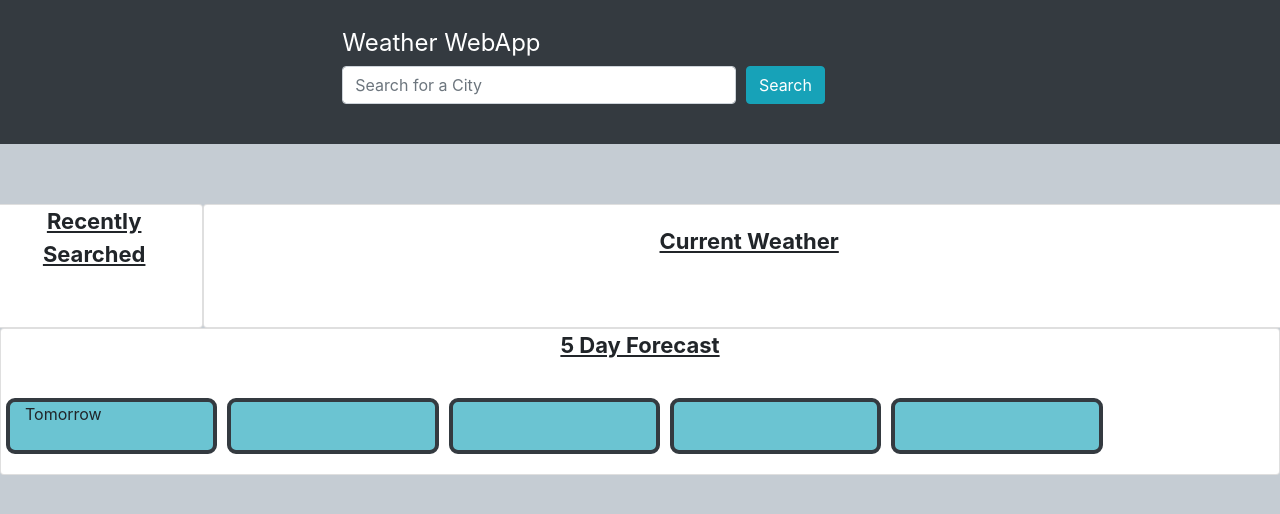
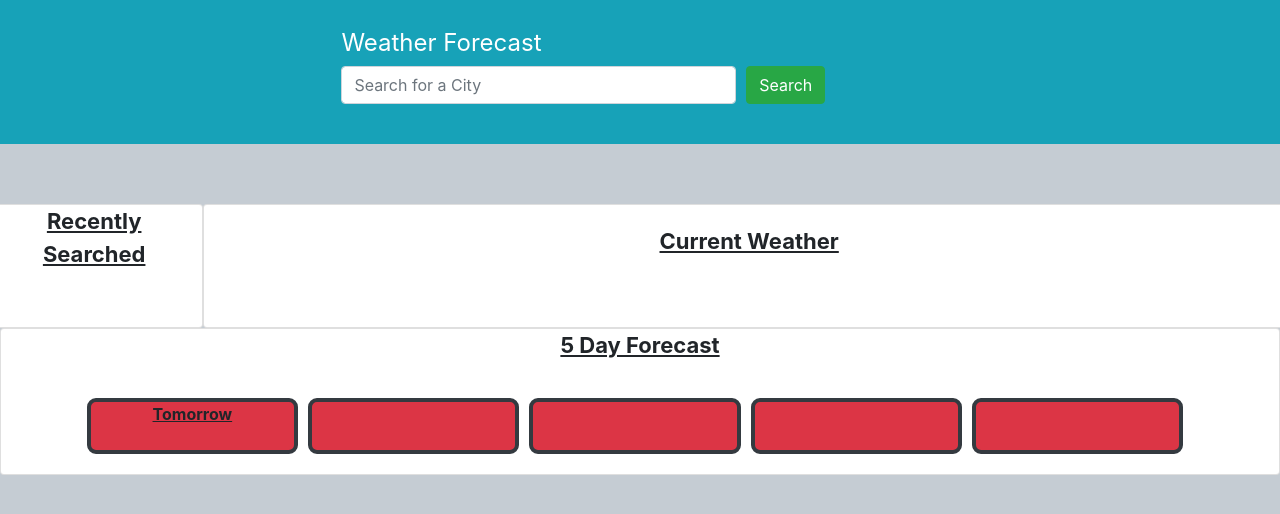
Before and after one commit to hintzetyson/Weather-Dashboard, a plain HTML site: page index.html in a window 1280 px wide. Drawn offline with nearby package versions, Linux system fonts and the light colour scheme; no server answers.

Commit message:
Trying hard

```diff
--- a/assets/script.js
+++ b/assets/script.js
@@ -7,8 +7,12 @@ var cityLS = localStorage.getItem("Searched City")
 var lonLS = localStorage.getItem("lon")
 var latLS = localStorage.getItem("lat")
 
+var city = $('#city-input').val().trim();
+
 // standard API
-var queryURL = 'https://api.openweathermap.org/data/2.5/weather?q=' + "kaysville" + '&appid=dc726fd3d02ce0beabb35f8feeef04c7';
+var queryURL = 'https://api.openweathermap.org/data/2.5/weather?q=' + city + '&appid=dc726fd3d02ce0beabb35f8feeef04c7';
+
+console.log(queryURL)
 
 $.ajax({
     url: queryURL,
@@ -63,6 +67,7 @@ $.ajax({
         localStorage.setItem("lon", lon)
         localStorage.setItem("lat", lat)
     });
+    console.log(city)
 
 })
 // API used for UV index and 5 day forecast
@@ -97,8 +102,7 @@ $.ajax({
         $(".iconCurrent").attr("src", "assets/rainbow-128.png")
     }
 
-    // 1/5 forcast
-    // var unixDtResponse = (response.daily[0].dt)  date response in unix time
+    // 1st forecast
     var dt1 = new Date(response.daily[1].dt * 1000);
     dt1 = moment(dt1).format("MM/DD/YYYY")
     $(".date1").text(dt1)
@@ -132,7 +136,7 @@ $.ajax({
     //------------------------------------------------------------------------------------------
 
     //------------------------------------------------------------------------------------------
-    // 2/5 forcast
+    // 2/5 forecast
     var dt2 = new Date(response.daily[2].dt * 1000);
     dt2 = moment(dt2).format("MM/DD/YYYY")
     $(".date2").text(dt2)
@@ -166,7 +170,7 @@ $.ajax({
     //------------------------------------------------------------------------------------------
 
     //------------------------------------------------------------------------------------------
-    // 3/5 forcast
+    // 3/5 forecast
     var dt3 = new Date(response.daily[3].dt * 1000);
     dt3 = moment(dt3).format("MM/DD/YYYY")
     $(".date3").text(dt3)
@@ -200,7 +204,7 @@ $.ajax({
     //------------------------------------------------------------------------------------------
 
     //------------------------------------------------------------------------------------------
-    // 4/5 forcast
+    // 4/5 forecast
     var dt4 = new Date(response.daily[4].dt * 1000);
     dt4 = moment(dt4).format("MM/DD/YYYY")
     $(".date4").text(dt4)
@@ -234,7 +238,7 @@ $.ajax({
     //------------------------------------------------------------------------------------------
 
     //------------------------------------------------------------------------------------------
-    // 5/5 forcast
+    // 5/5 forecast
     var dt5 = new Date(response.daily[5].dt * 1000);
     dt5 = moment(dt5).format("MM/DD/YYYY")
     $(".date5").text(dt5)
--- a/index.html
+++ b/index.html
@@ -16,17 +16,17 @@
 </head>
 
 <body>
-    <nav class="navbar navbar-expand-lg navbar-dark bg-dark">
+    <nav class="navbar navbar-expand-lg navbar-dark bg-info">
         <div class="form-row">
             <div class="col">
-                <a class="navbar-brand " href="#">Weather WebApp</a>
+                <a class="navbar-brand " href="#">Weather Forecast</a>
             </div>
             <div class="col-8">
                 <input class="form-control mr-lg-2" id="city-input" type="search" placeholder="Search for a City"
                     aria-label="Search">
             </div>
             <div class="col">
-                <button class="btn btn-info my-2 my-lg-0" id="searchCity" type="submit">Search</button>
+                <button class="btn btn-success my-2 my-lg-0" id="searchCity" type="submit">Search</button>
 
             </div>
         </div>
@@ -55,11 +55,11 @@
     </div>
 
     <div class="card">
-        <p class="forcastHeader">5 Day Forecast</p>
-        <div class="card-body row" id="forcast">
+        <p class="forecastHeader">5 Day Forecast</p>
+        <div class="card-body row" id="forecast">
 
-            <div class=col-2 id="tomorrow">
-                <div class="date1" id="forcastDay"> Tomorrow</div>
+            <div class="col-2 bg-danger" id="tomorrow">
+                <div class="date1" id="forecastDay"> Tomorrow</div>
                 <img class ="icon1" src = >
                 <div class="tempF1"></div>
                 <div class="tempC1"></div>
@@ -67,8 +67,8 @@
                 <div class="humidity1"></div>
                 <div class="UVIndex1"></div>
             </div>
-            <div class=col-2 id="tomorrow">
-                <div class="date2" id="forcastDay"></div>
+            <div class="col-2 bg-danger" id="tomorrow">
+                <div class="date2" id="forecastDay"></div>
                 <img class ="icon2" src = >
                 <div class="tempF2"></div>
                 <div class="tempC2"></div>
@@ -76,8 +76,8 @@
                 <div class="humidity2"></div>
                 <div class="UVIndex2"></div>
             </div>
-            <div class=col-2 id="tomorrow">
-                <div class="date3" id="forcastDay"></div>
+            <div class="col-2 bg-danger" id="tomorrow">
+                <div class="date3" id="forecastDay"></div>
                 <img class ="icon3" src = >
                 <div class="tempF3"></div>
                 <div class="tempC3"></div>
@@ -85,8 +85,8 @@
                 <div class="humidity3"></div>
                 <div class="UVIndex3"></div>
             </div>
-            <div class=col-2 id="tomorrow">
-                <div class="date4" id="forcastDay"></div>
+            <div class="col-2 bg-danger" id="tomorrow">
+                <div class="date4" id="forecastDay"></div>
                 <img class ="icon4" src = >
                 <div class="tempF4"></div>
                 <div class="tempC4"></div>
@@ -94,8 +94,8 @@
                 <div class="humidity4"></div>
                 <div class="UVIndex4"></div>
             </div>
-            <div class=col-2 id="tomorrow">
-                <div class="date5" id="forcastDay"></div>
+            <div class="col-2 bg-danger" id="tomorrow">
+                <div class="date5" id="forecastDay"></div>
                 <img class ="icon5" src = >
                 <div class="tempF5"></div>
                 <div class="tempC5"></div>
```
Also changed, not shown: assets/cloud-128.png (added), assets/cloudy-128.png (added), assets/flash-cloud-128.png (added), assets/rain-cloud-128.png (added), assets/snow-128.png (added), assets/sun-128.png (added).
